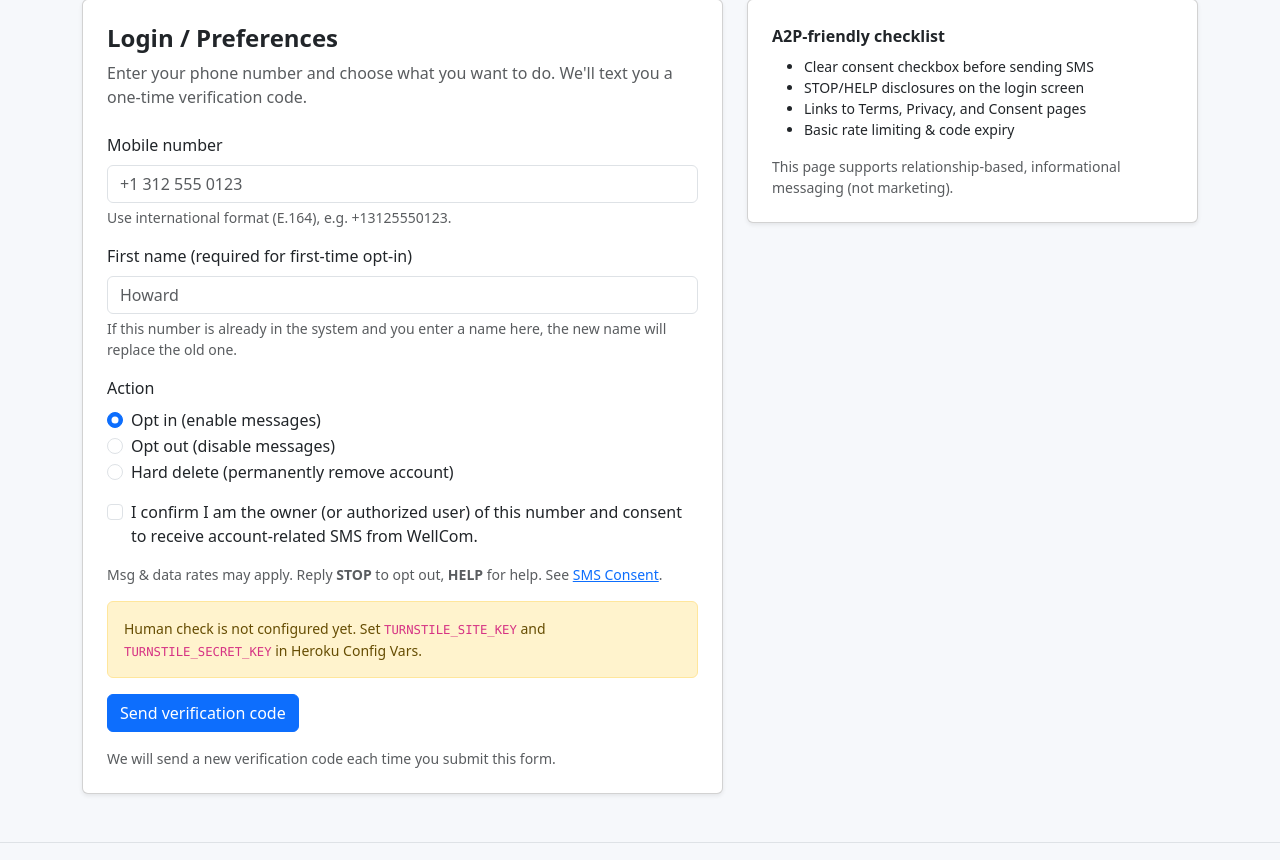
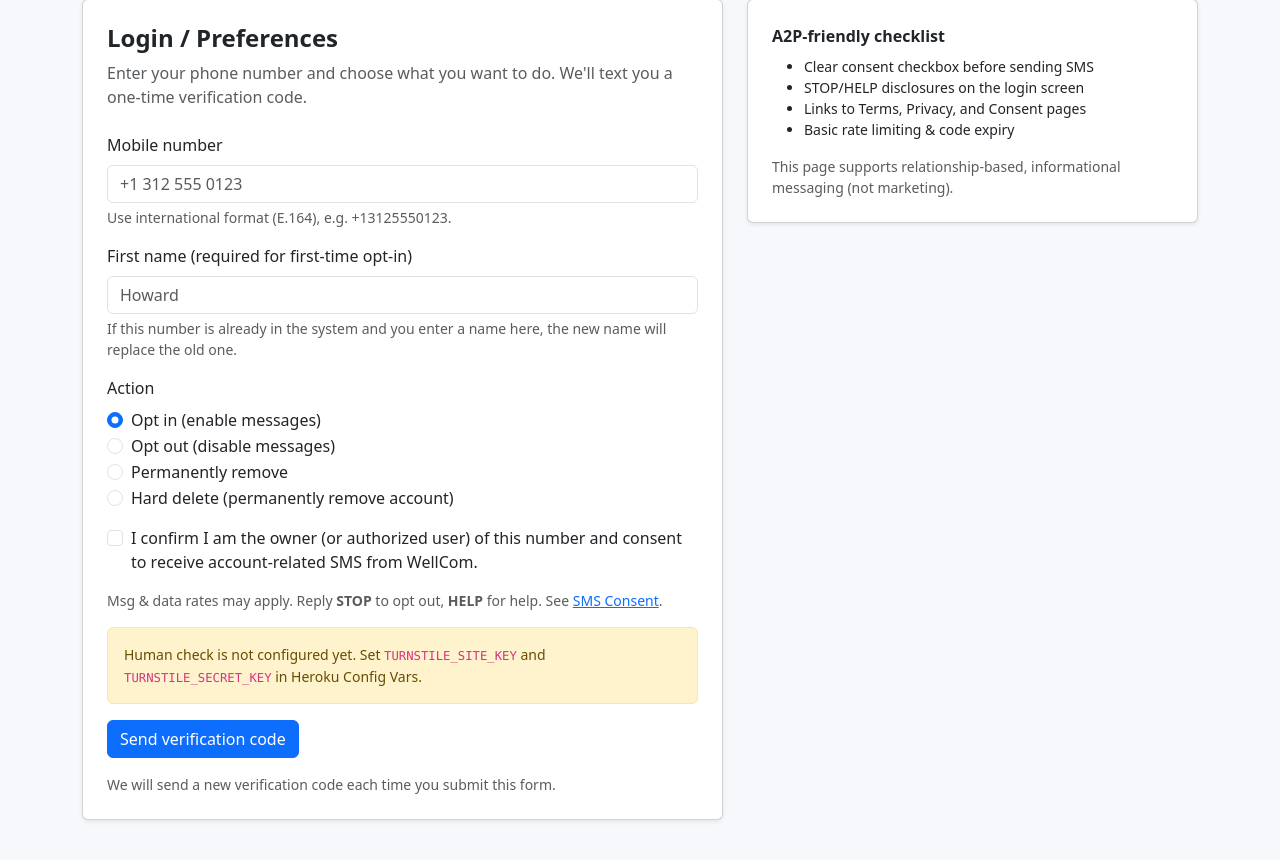
Before and after one commit to hxmiller/welllcom-site, a Flask app: page /login in a window 1280 px wide. Shown: the part 307-1167 px from the top of the page. Run offline with Flask 3, Linux system fonts and the light colour scheme.

Commit message:
Update login.html

```diff
--- a/templates/login.html
+++ b/templates/login.html
@@ -43,6 +43,9 @@
                 <label class="form-check-label" for="actOut">Opt out (disable messages)</label>
               </div>
               <div class="form-check">
+                <input class="form-check-input" type="radio" name="action" id="actDel" value="hard_delete">
+                <label class="form-check-label" for="actDel">Permanently remove</label>
+              </div><div class="form-check">
                 <input class="form-check-input" type="radio" name="action" id="actDel" value="hard_delete">
                 <label class="form-check-label" for="actDel">Hard delete (permanently remove account)</label>
               </div>
```
